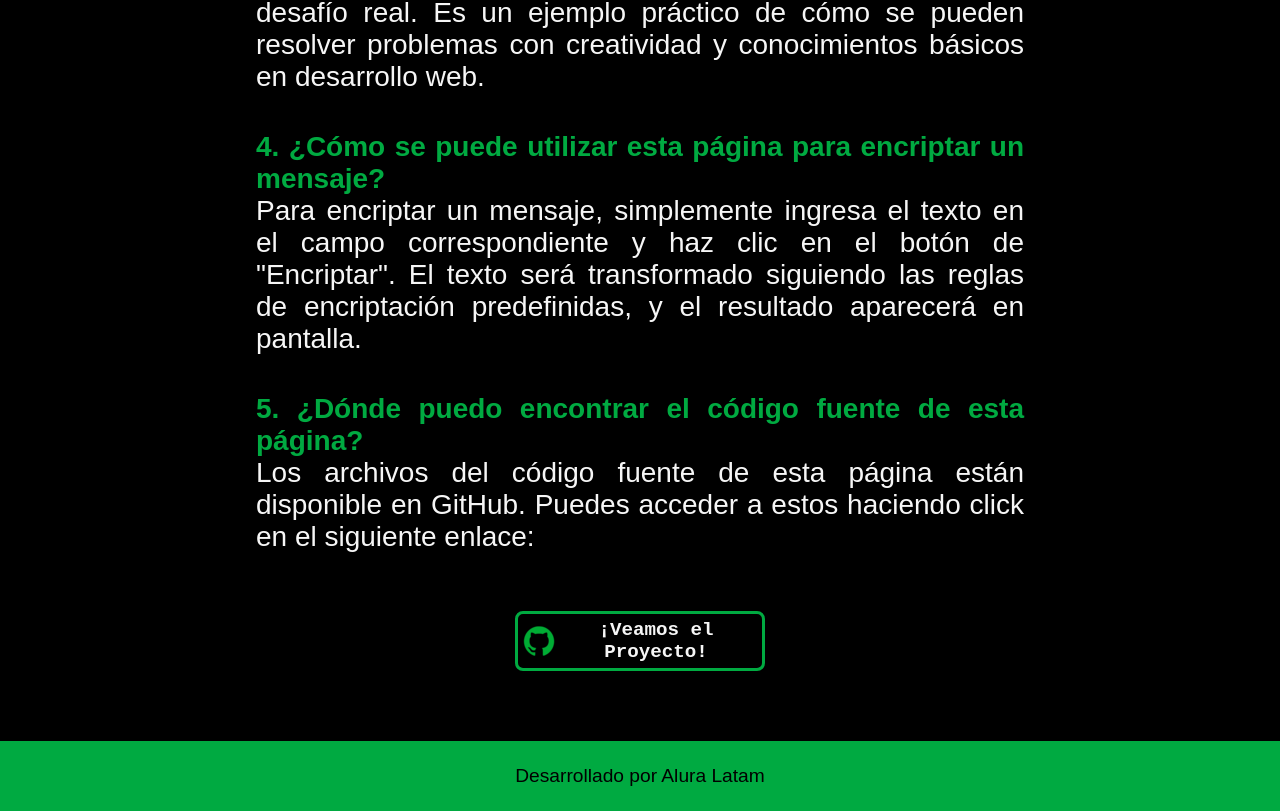
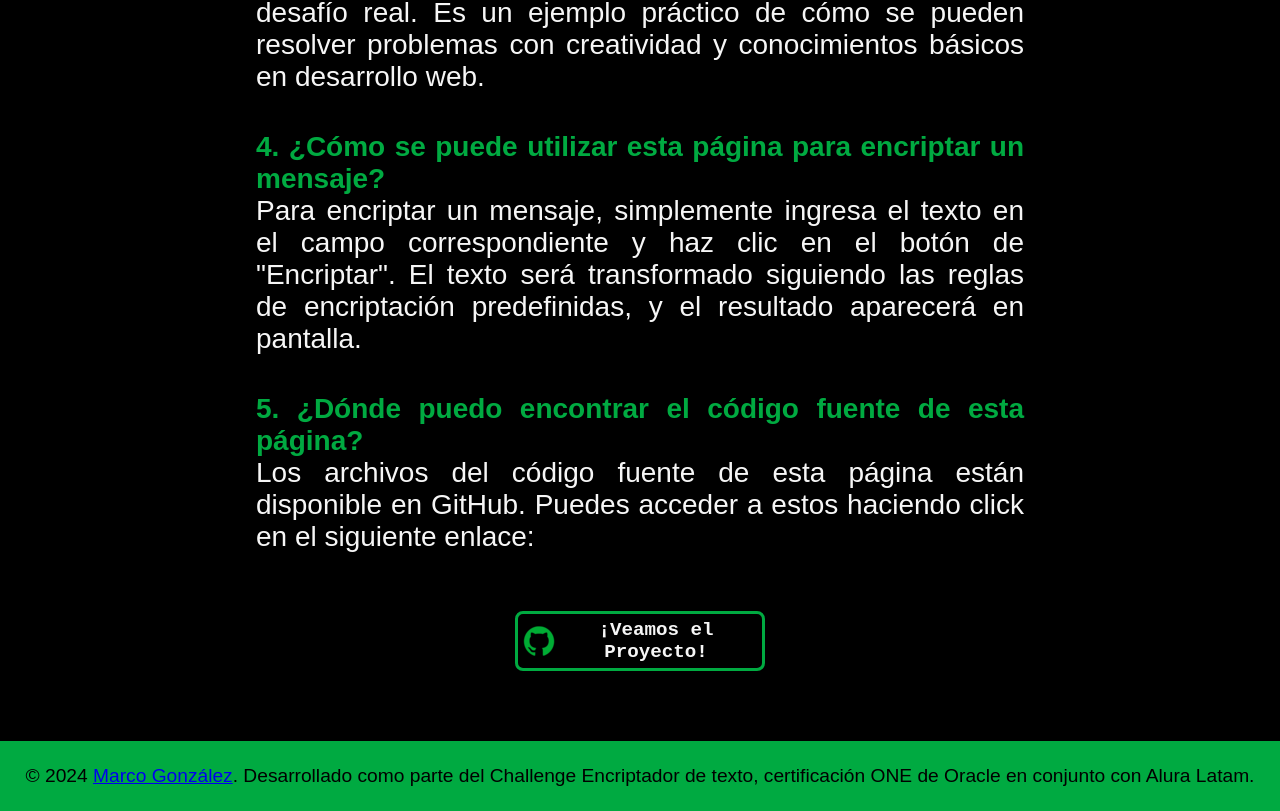
Before and after one commit to Maages09/Challenge-Encriptador_de_Texto, a plain HTML site: page faq.html in a window 1280 px wide. Shown: the part 858-1669 px from the top of the page. Drawn offline with Linux system fonts and the light colour scheme; a web font is replaced by a local one.

Commit message:
Update faq.html

```diff
--- a/faq.html
+++ b/faq.html
@@ -63,7 +63,8 @@
     </section>
 
     <footer class="footer">
-        <p>Desarrollado por Alura Latam</p>
+        <p>&copy; 2024 <a href="https://marco-gonzalez.vercel.app/" target="_blank" rel="noopener noreferrer">Marco González</a>.
+            Desarrollado como parte del Challenge Encriptador de texto, certificación ONE de Oracle en conjunto con Alura Latam.</p>
     </footer>
 
 </body>
```
